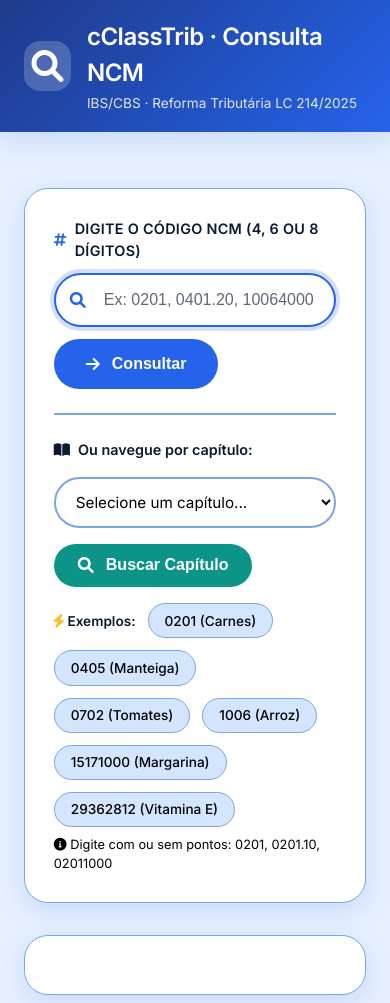
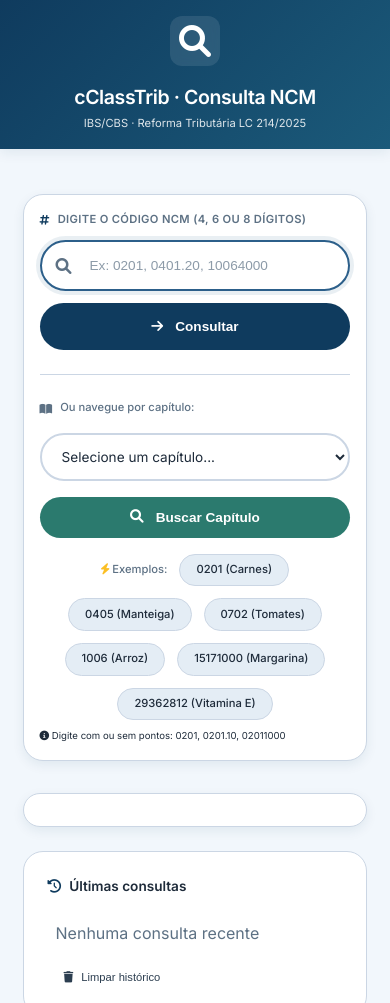
Before and after one commit to franklind22/cclasstrib-app, a plain HTML site: page index.html in a window 390 px wide. Shown: the top 1003 px of the page. Drawn offline with Linux system fonts and the light colour scheme.

Commit message:
Update index.html

```diff
--- a/index.html
+++ b/index.html
@@ -10,93 +10,104 @@
    <style>
     /* ===== VARIÁVEIS CSS ===== */
     :root {
-        /* CORES PRIMÁRIAS */
-        --primary: #2563eb;           /* Azul vibrante */
-        --primary-dark: #1e40af;       /* Azul escuro */
-        --primary-light: #60a5fa;      /* Azul médio claro */
-        --primary-soft: #bfdbfe;       /* Azul bem clarinho para fundos */
-
-        /* CORES DE FUNDO - AZUIS CLAROS (SEM CINZA!) */
-        --bg-main: #e6f0ff;            /* Azul claríssimo principal */
-        --bg-card: #ffffff;             /* Branco para cards */
-        --bg-secondary: #d4e6ff;        /* Azul claro para elementos secundários */
-        --bg-header: linear-gradient(135deg, #1e3a8a 0%, #2563eb 100%); /* Gradiente azul */
-        --bg-highlight: #b8d4ff;        /* Azul para destaques */
-
-        /* TEXTOS - TODOS PRETOS OU ESCUROS (SEM CINZA!) */
-        --text-primary: #000000;         /* Preto puro */
-        --text-secondary: #0a1a2f;       /* Azul muito escuro (quase preto) */
-        --text-tertiary: #1e293b;         /* Azul escuro */
-        --text-link: #2563eb;             /* Azul para links */
-        --text-white: #ffffff;             /* Branco */
-
-        /* CORES DE ACENTO - Vibrantes */
-        --accent-purple: #7c3aed;       /* Roxo */
-        --accent-pink: #db2777;          /* Rosa */
-        --accent-orange: #ea580c;        /* Laranja */
-        --accent-teal: #0d9488;          /* Verde água */
-        --accent-yellow: #eab308;        /* Amarelo */
+        /* CORES PRIMÁRIAS - Profissionais */
+        --primary: #0f3b5e;           /* Azul marinho */
+        --primary-dark: #0a2a44;       /* Azul mais escuro */
+        --primary-light: #2c5f8a;      /* Azul médio */
+        --primary-soft: #e2eef9;       /* Azul claríssimo para fundos */
+
+        /* CORES DE ACENTO - Modernas */
+        --accent-purple: #5e4b8c;       /* Roxo elegante */
+        --accent-pink: #b13e6b;         /* Rosa queimado */
+        --accent-orange: #c95c2b;        /* Laranja terroso */
+        --accent-teal: #2b7a6e;          /* Verde petróleo */
+        --accent-yellow: #b78a3c;        /* Mostarda */
+
+        /* CORES DE FUNDO */
+        --bg-main: #f2f7fc;              /* Azul gelo (principal) */
+        --bg-card: #ffffff;                /* Branco */
+        --bg-secondary: #e4edf5;           /* Azul claro suave */
+        --bg-header: linear-gradient(135deg, #0f3b5e 0%, #1b5a7a 100%); /* Gradiente profissional */
+        --bg-highlight: #d1e0eb;           /* Azul médio claro */
+
+        /* TEXTOS */
+        --text-primary: #1e2b3a;           /* Azul muito escuro (suave para ler) */
+        --text-secondary: #2c3e50;          /* Azul escuro */
+        --text-tertiary: #3f5568;            /* Azul médio escuro */
+        --text-link: #0f3b5e;                 /* Azul primário */
+        --text-white: #ffffff;                 /* Branco */
+        --text-soft: #5d7184;                   /* Azul acinzentado */
 
         /* SUCESSO */
-        --success-bg: #dcfce7;           /* Verde claro */
-        --success-text: #166534;          /* Verde escuro */
-        --success-border: #86efac;
+        --success-bg: #e1f3e8;               /* Verde suave */
+        --success-text: #1f6e4c;               /* Verde escuro */
+        --success-border: #a3d8c5;
 
         /* AVISO/ALERTA */
-        --warning-bg: #fef9c3;           /* Amarelo claro */
-        --warning-text: #854d0e;          /* Marrom escuro */
-        --warning-border: #fde047;
+        --warning-bg: #fff2db;                /* Pêssego */
+        --warning-text: #a6652e;                /* Laranja escuro */
+        --warning-border: #f5d5b0;
 
         /* PERIGO/ERRO */
-        --danger-bg: #fee2e2;             /* Vermelho claro */
-        --danger-text: #991b1b;            /* Vermelho escuro */
-        --danger-border: #fecaca;
+        --danger-bg: #fce8e8;                  /* Vermelho suave */
+        --danger-text: #aa3a3a;                  /* Vermelho escuro */
+        --danger-border: #f5b5b5;
 
         /* INFO */
-        --info-bg: #dbeafe;                /* Azul claro */
-        --info-text: #1e40af;               /* Azul escuro */
-        --info-border: #bfdbfe;
-
-        /* REGIMES - Cores específicas */
-        --reducao-bg: #dcfce7;              /* Verde claro */
-        --reducao-text: #166534;             /* Verde escuro */
-        --imunidade-bg: #fef9c3;              /* Amarelo claro */
-        --imunidade-text: #854d0e;             /* Marrom escuro */
-        --cst200-bg: #dbeafe;                  /* Azul claro */
-        --cst200-text: #1e40af;                 /* Azul escuro */
-        --cst410-bg: #f3e8ff;                   /* Roxo claro */
-        --cst410-text: #6b21a8;                  /* Roxo escuro */
-        --documentos-bg: #ccf0ff;                /* Azul bebê */
-        --documentos-text: #0369a1;               /* Azul petróleo */
+        --info-bg: #e2eef9;                     /* Azul suave */
+        --info-text: #1b5a7a;                     /* Azul escuro */
+        --info-border: #b8d4e8;
+
+        /* REGIMES */
+        --reducao-bg: #e1f3e8;                   /* Verde suave */
+        --reducao-text: #1f6e4c;
+        --imunidade-bg: #fff2db;                   /* Pêssego */
+        --imunidade-text: #a6652e;
+        --cst200-bg: #e2eef9;                      /* Azul suave */
+        --cst200-text: #1b5a7a;
+        --cst410-bg: #f0e7fa;                      /* Roxo suave */
+        --cst410-text: #5e4b8c;
+        --documentos-bg: #e6f3ff;                   /* Azul bebê */
+        --documentos-text: #0f3b5e;
 
         /* BORDAS */
-        --border-color: #7ba5e0;              /* Azul médio */
-        --border-hover: #3b82f6;                /* Azul vibrante */
-
-        /* SOMBRAS */
-        --box-shadow: 0 8px 24px rgba(37, 99, 235, 0.15);
-        --box-shadow-hover: 0 12px 30px rgba(37, 99, 235, 0.25);
+        --border-color: #cbd6e4;                 /* Azul cinza */
+        --border-hover: #9bb6cc;                   /* Azul médio */
+
+        /* SOMBRAS - Mais sutis */
+        --box-shadow: 0 4px 12px rgba(15, 59, 94, 0.08);
+        --box-shadow-hover: 0 8px 20px rgba(15, 59, 94, 0.12);
+
+        /* FONTES RESPONSIVAS */
+        --font-xs: clamp(0.6rem, 2vw, 0.7rem);
+        --font-sm: clamp(0.7rem, 2.5vw, 0.85rem);
+        --font-md: clamp(0.85rem, 3vw, 1rem);
+        --font-lg: clamp(1rem, 4vw, 1.3rem);
+        --font-xl: clamp(1.2rem, 5vw, 1.5rem);
+        --font-xxl: clamp(1.5rem, 6vw, 2rem);
 
         /* BORDAS ARREDONDADAS */
-        --border-radius-sm: 8px;
-        --border-radius-md: 16px;
-        --border-radius-lg: 24px;
-        --border-radius-xl: 40px;
+        --border-radius-sm: 6px;
+        --border-radius-md: 12px;
+        --border-radius-lg: 20px;
+        --border-radius-xl: 32px;
 
         /* TRANSIÇÕES */
-        --transition: all 0.25s ease;
-    }
-
-    /* DARK MODE - Mantendo o padrão escuro para quem prefere */
+        --transition: all 0.2s cubic-bezier(0.4, 0, 0.2, 1);
+    }
+
+    /* DARK MODE - Profissional */
     @media (prefers-color-scheme: dark) {
         :root {
-            --bg-main: #0a1a2f;
-            --bg-card: #0f2a44;
-            --bg-secondary: #1e3a8a;
-            --text-primary: #ffffff;
-            --text-secondary: #e6f0ff;
-            --text-tertiary: #bfdbfe;
-            --border-color: #3b82f6;
+            --bg-main: #0f1a24;
+            --bg-card: #1a2c38;
+            --bg-secondary: #1f3645;
+            --text-primary: #e6edf3;
+            --text-secondary: #ccddee;
+            --text-tertiary: #aac3d4;
+            --border-color: #2f4b5c;
+            --border-hover: #4f7b94;
+            --box-shadow: 0 4px 12px rgba(0, 0, 0, 0.3);
         }
     }
 
@@ -108,13 +119,15 @@
     }
 
     body {
-        font-family: 'Inter', sans-serif;
+        font-family: 'Inter', -apple-system, BlinkMacSystemFont, sans-serif;
         background: var(--bg-main);
         color: var(--text-primary);
-        line-height: 1.5;
+        line-height: 1.6;
         min-height: 100vh;
         display: flex;
         flex-direction: column;
+        -webkit-font-smoothing: antialiased;
+        -moz-osx-font-smoothing: grayscale;
     }
 
     /* ===== LAYOUT ===== */
@@ -130,7 +143,7 @@
     .header {
         background: var(--bg-header);
         color: var(--text-white);
-        padding: 1.2rem 0;
+        padding: 1rem 0;
         box-shadow: var(--box-shadow);
         margin-bottom: 2rem;
     }
@@ -146,7 +159,7 @@
 
     .logo-icon {
         font-size: 2rem;
-        background: rgba(255,255,255,0.2);
+        background: rgba(255, 255, 255, 0.1);
         width: 50px;
         height: 50px;
         display: flex;
@@ -154,10 +167,11 @@
         justify-content: center;
         border-radius: var(--border-radius-md);
         color: var(--text-white);
+        backdrop-filter: blur(5px);
     }
 
     .header-text h1 {
-        font-size: 1.5rem;
+        font-size: var(--font-xl);
         font-weight: 600;
         letter-spacing: -0.02em;
         margin-bottom: 0.1rem;
@@ -165,9 +179,9 @@
     }
 
     .header-text p {
-        font-size: 0.85rem;
+        font-size: var(--font-sm);
         opacity: 0.9;
-        color: rgba(255,255,255,0.95);
+        color: rgba(255, 255, 255, 0.95);
     }
 
     /* ===== SEARCH CARD ===== */
@@ -182,10 +196,10 @@
 
     .search-label {
         font-weight: 600;
-        font-size: 0.9rem;
+        font-size: var(--font-sm);
         text-transform: uppercase;
-        letter-spacing: 0.02em;
-        color: var(--text-secondary);
+        letter-spacing: 0.03em;
+        color: var(--text-soft);
         margin-bottom: 0.75rem;
         display: flex;
         align-items: center;
@@ -209,14 +223,14 @@
         left: 16px;
         top: 50%;
         transform: translateY(-50%);
-        color: var(--primary);
+        color: var(--text-soft);
         font-size: 1rem;
     }
 
     .search-input {
         width: 100%;
         padding: 1rem 1rem 1rem 3rem;
-        font-size: 1rem;
+        font-size: var(--font-md);
         border: 2px solid var(--border-color);
         border-radius: var(--border-radius-xl);
         outline: none;
@@ -226,13 +240,12 @@
     }
 
     .search-input:focus {
-        border-color: var(--primary);
-        background: var(--bg-card);
-        box-shadow: 0 0 0 4px rgba(37, 99, 235, 0.2);
+        border-color: var(--primary-light);
+        box-shadow: 0 0 0 4px rgba(44, 95, 138, 0.1);
     }
 
     .search-input::placeholder {
-        color: var(--text-tertiary);
+        color: var(--text-soft);
         opacity: 0.7;
     }
 
@@ -243,7 +256,7 @@
         padding: 1rem 2rem;
         border-radius: var(--border-radius-xl);
         font-weight: 600;
-        font-size: 1rem;
+        font-size: var(--font-md);
         cursor: pointer;
         transition: var(--transition);
         display: flex;
@@ -266,7 +279,7 @@
     .chapter-selector {
         margin-top: 1.5rem;
         padding-top: 1.5rem;
-        border-top: 2px solid var(--border-color);
+        border-top: 1px solid var(--border-color);
         display: flex;
         flex-wrap: wrap;
         align-items: center;
@@ -274,12 +287,12 @@
     }
 
     .chapter-label {
-        font-size: 0.9rem;
-        color: var(--text-secondary);
+        font-size: var(--font-sm);
+        color: var(--text-soft);
         display: flex;
         align-items: center;
         gap: 0.5rem;
-        font-weight: 600;
+        font-weight: 500;
     }
 
     .chapter-select {
@@ -290,7 +303,7 @@
         border-radius: var(--border-radius-xl);
         background: var(--bg-card);
         font-family: 'Inter', sans-serif;
-        font-size: 0.95rem;
+        font-size: var(--font-md);
         cursor: pointer;
         outline: none;
         transition: var(--transition);
@@ -298,8 +311,8 @@
     }
 
     .chapter-select:focus {
-        border-color: var(--primary);
-        box-shadow: 0 0 0 4px rgba(37, 99, 235, 0.2);
+        border-color: var(--primary-light);
+        box-shadow: 0 0 0 4px rgba(44, 95, 138, 0.1);
     }
 
     .chapter-btn {
@@ -309,12 +322,13 @@
         padding: 0.8rem 1.5rem;
         border-radius: var(--border-radius-xl);
         font-weight: 600;
+        font-size: var(--font-md);
         cursor: pointer;
         transition: var(--transition);
     }
 
     .chapter-btn:hover {
-        background: #0f766e;
+        background: #1f5f55;
         transform: translateY(-2px);
         box-shadow: var(--box-shadow-hover);
     }
@@ -323,12 +337,12 @@
         background: var(--accent-purple);
         padding: 0.2rem 0.8rem;
         border-radius: var(--border-radius-xl);
-        font-size: 0.7rem;
+        font-size: var(--font-xs);
         font-weight: 600;
         color: var(--text-white);
         margin-left: 0.5rem;
         border: none;
-        box-shadow: 0 2px 8px rgba(124, 58, 237, 0.3);
+        box-shadow: 0 2px 6px rgba(94, 75, 140, 0.3);
     }
 
     /* ===== EXEMPLOS RÁPIDOS ===== */
@@ -341,16 +355,16 @@
     }
 
     .examples-label {
-        font-size: 0.85rem;
-        color: var(--text-secondary);
-        font-weight: 600;
+        font-size: var(--font-sm);
+        color: var(--text-soft);
+        font-weight: 500;
     }
 
     .example-chip {
         background: var(--bg-secondary);
         padding: 0.4rem 1rem;
         border-radius: var(--border-radius-xl);
-        font-size: 0.85rem;
+        font-size: var(--font-sm);
         font-weight: 500;
         color: var(--text-primary);
         cursor: pointer;
@@ -360,7 +374,7 @@
 
     .example-chip:hover {
         background: var(--primary-soft);
-        border-color: var(--primary);
+        border-color: var(--primary-light);
     }
 
     /* ===== FILTER BAR ===== */
@@ -379,7 +393,7 @@
         padding: 0.5rem 1rem;
         border: none;
         border-radius: var(--border-radius-xl);
-        font-size: 0.85rem;
+        font-size: var(--font-sm);
         font-weight: 500;
         cursor: pointer;
         transition: var(--transition);
@@ -401,12 +415,11 @@
     }
 
     .filter-btn .count {
-        background: rgba(255,255,255,0.25);
+        background: rgba(255, 255, 255, 0.2);
         padding: 0.1rem 0.4rem;
         border-radius: 12px;
-        font-size: 0.7rem;
+        font-size: var(--font-xs);
         margin-left: 0.3rem;
-        color: var(--text-white);
     }
 
     /* ===== RESULT CARD ===== */
@@ -424,7 +437,7 @@
         align-items: center;
         margin-bottom: 1.5rem;
         padding-bottom: 1rem;
-        border-bottom: 2px solid var(--border-color);
+        border-bottom: 1px solid var(--border-color);
         flex-wrap: wrap;
         gap: 1rem;
     }
@@ -434,13 +447,14 @@
         padding: 0.5rem 1.2rem;
         border-radius: var(--border-radius-xl);
         font-weight: 700;
-        font-size: 1.3rem;
+        font-size: var(--font-lg);
         color: var(--text-primary);
         border: 1px solid var(--border-color);
         font-family: monospace;
         display: flex;
         align-items: center;
         gap: 0.5rem;
+        flex-wrap: wrap;
     }
 
     .result-badge {
@@ -449,7 +463,7 @@
         padding: 0.4rem 1rem;
         border-radius: var(--border-radius-xl);
         font-weight: 600;
-        font-size: 0.8rem;
+        font-size: var(--font-sm);
         display: flex;
         align-items: center;
         gap: 0.4rem;
@@ -467,7 +481,7 @@
         border: 1px solid var(--border-color);
         padding: 0.5rem 1rem;
         border-radius: var(--border-radius-xl);
-        font-size: 0.85rem;
+        font-size: var(--font-sm);
         cursor: pointer;
         transition: var(--transition);
         display: flex;
@@ -478,7 +492,7 @@
 
     .action-btn:hover {
         background: var(--primary-soft);
-        border-color: var(--primary);
+        border-color: var(--primary-light);
     }
 
     .action-btn.export {
@@ -488,7 +502,7 @@
     }
 
     .action-btn.export:hover {
-        background: #bbf7d0;
+        background: #c7ecd9;
     }
 
     /* ===== ITEM DE RESULTADO ===== */
@@ -509,7 +523,7 @@
 
     .item-title {
         font-weight: 700;
-        font-size: 1.1rem;
+        font-size: var(--font-md);
         margin-bottom: 0.4rem;
         color: var(--text-primary);
         font-family: monospace;
@@ -520,9 +534,9 @@
 
     .item-desc {
         color: var(--text-secondary);
-        font-size: 0.9rem;
+        font-size: var(--font-sm);
         margin-bottom: 0.75rem;
-        line-height: 1.5;
+        line-height: 1.6;
     }
 
     .item-tags {
@@ -535,7 +549,7 @@
         background: var(--bg-secondary);
         padding: 0.3rem 0.8rem;
         border-radius: var(--border-radius-xl);
-        font-size: 0.75rem;
+        font-size: var(--font-xs);
         font-weight: 600;
         color: var(--text-primary);
         display: inline-flex;
@@ -570,19 +584,13 @@
     .tag.cst-410 {
         background: var(--cst410-bg);
         color: var(--cst410-text);
-        border-color: #d8b4fe;
+        border-color: #d4c4f0;
     }
 
     .tag.documentos {
         background: var(--documentos-bg);
         color: var(--documentos-text);
-        border-color: #7dd3fc;
-    }
-
-    .tag.indicador {
-        background: var(--bg-highlight);
-        color: var(--text-secondary);
-        border-color: var(--border-color);
+        border-color: #b8d8ff;
     }
 
     /* ===== SKELETON LOADING ===== */
@@ -591,9 +599,8 @@
     }
 
     @keyframes skeleton-loading {
-        0% { opacity: 0.6; }
+        0%, 100% { opacity: 0.6; }
         50% { opacity: 1; }
-        100% { opacity: 0.6; }
     }
 
     .skeleton-item {
@@ -608,30 +615,22 @@
         margin: 0.75rem 0;
     }
 
-    .skeleton-line.short {
-        width: 30%;
-    }
-
-    .skeleton-line.medium {
-        width: 70%;
-    }
-
-    .skeleton-line.long {
-        width: 100%;
-    }
+    .skeleton-line.short { width: 30%; }
+    .skeleton-line.medium { width: 70%; }
+    .skeleton-line.long { width: 100%; }
 
     /* ===== ESTADOS ===== */
     .loading, .not-found {
         text-align: center;
         padding: 3rem 1rem;
-        color: var(--text-secondary);
+        color: var(--text-soft);
     }
 
     .loading i, .not-found i {
         font-size: 3rem;
         margin-bottom: 1rem;
-        color: var(--primary);
-        opacity: 0.7;
+        color: var(--primary-light);
+        opacity: 0.5;
     }
 
     .error-message {
@@ -678,7 +677,7 @@
         align-items: center;
         gap: 0.5rem;
         color: var(--text-primary);
-        font-size: 1.1rem;
+        font-size: var(--font-md);
     }
 
     .history-list {
@@ -691,7 +690,7 @@
         background: var(--bg-secondary);
         padding: 0.5rem 1rem;
         border-radius: var(--border-radius-xl);
-        font-size: 0.85rem;
+        font-size: var(--font-sm);
         cursor: pointer;
         border: 1px solid var(--border-color);
         transition: var(--transition);
@@ -703,7 +702,7 @@
 
     .history-item:hover {
         background: var(--primary-soft);
-        border-color: var(--primary);
+        border-color: var(--primary-light);
     }
 
     .history-item i {
@@ -712,37 +711,36 @@
     }
 
     .history-item small {
-        color: var(--text-tertiary);
-        font-size: 0.7rem;
+        color: var(--text-soft);
+        font-size: var(--font-xs);
     }
 
     /* ===== FOOTER ===== */
     .footer {
         background: var(--bg-card);
-        border-top: 2px solid var(--border-color);
+        border-top: 1px solid var(--border-color);
         padding: 1.5rem 0;
         margin-top: 3rem;
         text-align: center;
-        color: var(--text-secondary);
-        font-size: 0.85rem;
+        color: var(--text-soft);
+        font-size: var(--font-sm);
     }
 
     .footer a {
         color: var(--primary);
         text-decoration: none;
-        font-weight: 600;
+        font-weight: 500;
         transition: var(--transition);
     }
 
     .footer a:hover {
         color: var(--accent-purple);
-        text-decoration: underline;
     }
 
     .stats {
         margin-top: 0.5rem;
-        font-size: 0.75rem;
-        color: var(--text-tertiary);
+        font-size: var(--font-xs);
+        color: var(--text-soft);
     }
 
     .footer-badges {
@@ -757,7 +755,7 @@
         background: var(--bg-secondary);
         padding: 0.2rem 0.8rem;
         border-radius: var(--border-radius-xl);
-        font-size: 0.7rem;
+        font-size: var(--font-xs);
         color: var(--text-primary);
         border: 1px solid var(--border-color);
         font-weight: 500;
@@ -768,27 +766,100 @@
         margin-right: 0.2rem;
     }
 
-    /* ===== UTILS ===== */
-    .hidden {
-        display: none !important;
-    }
-
-    .text-small {
-        font-size: 0.8rem;
-    }
-
-    .text-muted {
-        color: var(--text-tertiary);
-    }
-
-    .mt-2 {
-        margin-top: 1rem;
-    }
-
-    .gap-2 {
-        gap: 1rem;
-    }
-
+    /* ===== MEDIA QUERIES - RESPONSIVIDADE ===== */
+
+    /* Tablets (768px - 1024px) */
+    @media screen and (max-width: 1024px) {
+        .container { max-width: 95%; padding: 1rem; }
+        .search-box { flex-direction: column; }
+        .search-btn { width: 100%; justify-content: center; }
+        .chapter-selector { flex-direction: column; align-items: stretch; }
+        .chapter-select, .chapter-btn { width: 100%; }
+        .result-header { flex-direction: column; align-items: flex-start; }
+        .result-actions { margin-left: 0; width: 100%; justify-content: flex-end; }
+    }
+
+    /* Celulares grandes (480px - 768px) */
+    @media screen and (max-width: 768px) {
+        .header-content { flex-direction: column; text-align: center; }
+        .logo-icon { margin: 0 auto; }
+        .search-card, .result-card { padding: 1.2rem; }
+        .quick-examples { justify-content: center; }
+        .history-list { flex-direction: column; }
+        .history-item { width: 100%; justify-content: space-between; }
+        .footer-badges { flex-direction: column; align-items: center; }
+    }
+
+    /* Celulares pequenos (até 480px) */
+    @media screen and (max-width: 480px) {
+        .container { padding: 0.8rem; }
+        .search-card, .result-card { padding: 1rem; }
+        .result-ncm { font-size: var(--font-md); }
+        .item-tags { gap: 0.3rem; }
+    }
+
+    /* Grid para resultados em telas grandes */
+    @media screen and (min-width: 1024px) {
+        #resultList {
+            display: grid;
+            grid-template-columns: repeat(2, 1fr);
+            gap: 1rem;
+        }
+
+        .result-item {
+            border-bottom: none;
+            border: 1px solid var(--border-color);
+            border-radius: var(--border-radius-md);
+            padding: 1rem;
+            background: var(--bg-secondary);
+            transition: var(--transition);
+        }
+
+        .result-item:hover {
+            transform: translateY(-2px);
+            box-shadow: var(--box-shadow-hover);
+            background: var(--bg-card);
+        }
+    }
+
+    /* Touch-friendly */
+    @media (hover: none) and (pointer: coarse) {
+        .search-btn, .chapter-btn, .filter-btn, .action-btn, .example-chip, .history-item, .tag {
+            min-height: 48px;
+            padding: 0.8rem 1.2rem;
+        }
+
+        .search-btn:hover, .chapter-btn:hover, .example-chip:hover, .history-item:hover {
+            transform: none;
+        }
+
+        .search-btn:active, .chapter-btn:active, .example-chip:active, .history-item:active {
+            opacity: 0.7;
+        }
+    }
+
+    /* Modo paisagem */
+    @media screen and (orientation: landscape) and (max-height: 500px) {
+        .header { padding: 0.5rem 0; }
+        .search-card, .result-card { padding: 1rem; }
+        .filter-bar { overflow-x: auto; flex-wrap: nowrap; }
+        .filter-btn { white-space: nowrap; }
+    }
+
+    /* Telas grandes (4K) */
+    @media screen and (min-width: 1920px) {
+        .container { max-width: 1400px; }
+        html { font-size: 18px; }
+    }
+
+    /* Utilitários */
+    .hidden { display: none !important; }
+    .text-small { font-size: var(--font-xs); }
+    .text-muted { color: var(--text-soft); }
+    .mt-2 { margin-top: 1rem; }
+    .gap-2 { gap: 1rem; }
+
+    /* Tooltip */
     .tooltip {
         position: relative;
         cursor: help;
@@ -804,11 +875,30 @@
         color: white;
         padding: 0.3rem 0.8rem;
         border-radius: var(--border-radius-sm);
-        font-size: 0.7rem;
+        font-size: var(--font-xs);
         white-space: nowrap;
         z-index: 10;
         margin-bottom: 5px;
         box-shadow: var(--box-shadow);
+    }
+
+    /* Print */
+    @media print {
+        .header, .search-card, .filter-bar, .footer, .history-card {
+            display: none;
+        }
+        .result-card {
+            box-shadow: none;
+            border: 1px solid #000;
+        }
+        .result-item {
+            page-break-inside: avoid;
+        }
+        .tag {
+            border: 1px solid #000;
+            background: none;
+            color: #000;
+        }
     }
 </style>
 </head>
```
